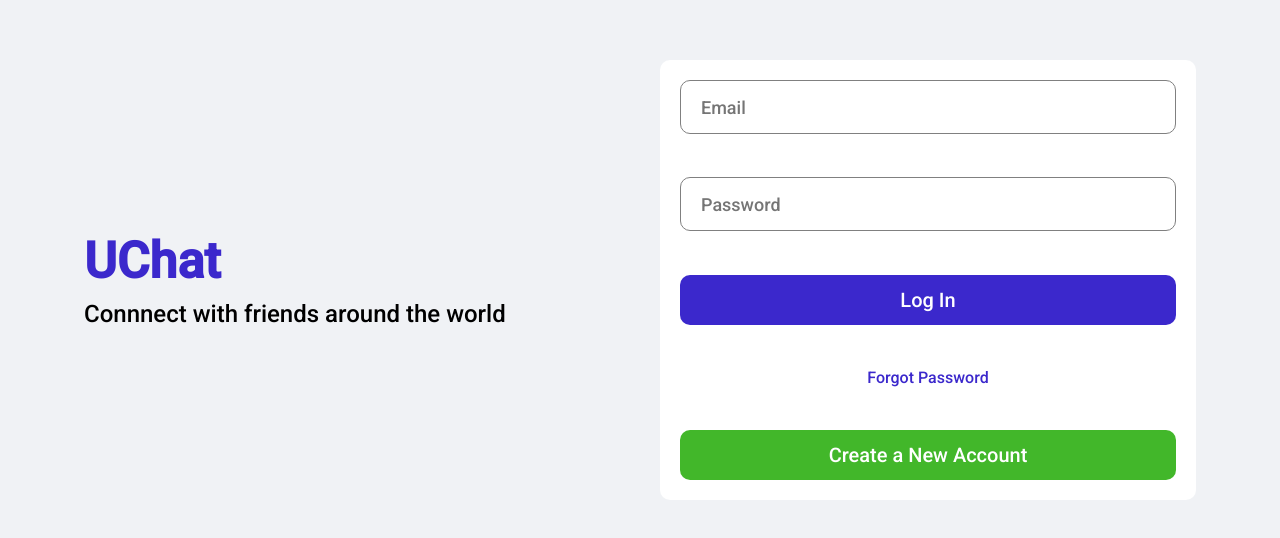
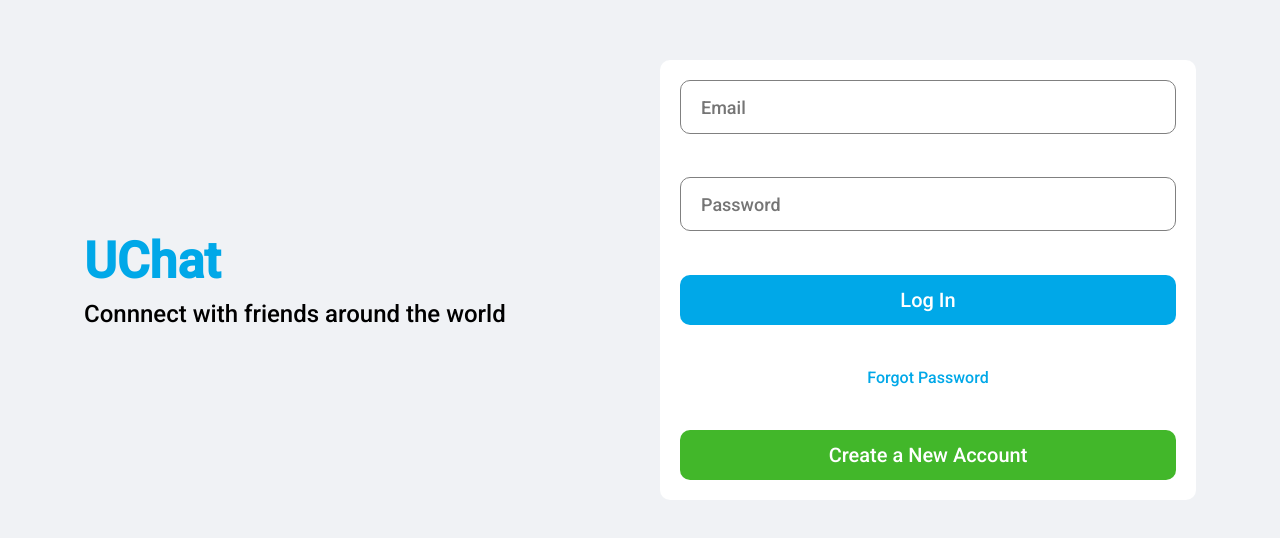
Before and after one commit to sahilpreet/react_chat, a React (Create React App) app: page /login in a window 1280 px wide. Shown: the part 120-658 px from the top of the page. Built offline with nearby package versions, Linux system fonts and the light colour scheme.

Commit message:
16 commit

```diff
--- a/src/app.css
+++ b/src/app.css
@@ -1,4 +1,11 @@
 *{
     margin:0;
     font-family: 'Roboto', sans-serif;
+
 }
+
+:root{
+    /* --primary:#17c3b2 */
+    /* --primary:#0466c8 */
+    --primary:#00a8e8
+}
--- a/src/components/message/message.css
+++ b/src/components/message/message.css
@@ -20,7 +20,7 @@
 .messageText{
     padding: 10px;
     border-radius: 20px;
-    background-color: #3b28cc;
+    background-color: var(--primary);
     color: white;
     max-width: 300px;
 }
--- a/src/components/rightbar/rightbar.css
+++ b/src/components/rightbar/rightbar.css
@@ -101,7 +101,7 @@
   margin-bottom: 10px;
   border: none;
   /* background-color: #1872f2; */
-  background-color: #3b28cc;
+  background-color: var(--primary);
   color: white;
   border-radius: 5px;
   padding: 5px 10px;
--- a/src/components/topbar/topbar.css
+++ b/src/components/topbar/topbar.css
@@ -6,7 +6,8 @@
   align-items: center;
   /* background-color: #1877f2; */
   /* background-color: #8338ec; */
-  background-color: #3b28cc;
+  /* background-color: #3b28cc; */
+  background-color: var(--primary);
   display:flex;
   z-index: 999;
 
@@ -102,12 +103,12 @@
     cursor: pointer;
 }
 
-@media only screen and (max-width: 300px) {
+@media only screen and (max-width: 500px) {
     .topbarLinks{
         display: none;
     }
     .logo{
-        font-size: 15px;
+        font-size: 20px;
     }
     .searchbar{
         width: 60%;
--- a/src/pages/login/login.css
+++ b/src/pages/login/login.css
@@ -22,7 +22,7 @@
 
 .loginLogo{
     /* color: #1775ee; */
-    color: #3b28cc;
+    color: var(--primary);
     font-size: 50px;
     font-weight: 800;
     margin-bottom: 10px;
@@ -58,7 +58,7 @@
     height: 50px;
     border-radius: 10px;
     /* background-color: #1775ee; */
-    background-color: #3b28cc;
+    background-color: var(--primary);
     border: none;
     color:white;
     font-size: 20px;
@@ -76,7 +76,7 @@
 
 .loginForgot{
     text-align: center;
-    color: #1775ee;
+    color: var(--primary);
 }
 
 .loginRegisterButton{
--- a/src/pages/register/register.css
+++ b/src/pages/register/register.css
@@ -23,7 +23,7 @@
 
 .loginLogo{
     /* color: #1775ee; */
-    color: #3b28cc;
+    color: var(--primary);
     font-size: 50px;
     font-weight: 800;
     margin-bottom: 10px;
@@ -58,7 +58,7 @@
 .loginButton{
     height: 50px;
     /* background-color: #1775ee; */
-    background-color: #3b28cc;
+    background-color: var(--primary);
     border-radius: 10px;
     border: none;
     color:white;
@@ -69,7 +69,7 @@
 
 .loginForgot{
     text-align: center;
-    color: #3b28cc;
+    color: var(--primary);
 }
 
 .loginRegisterButton{
```
